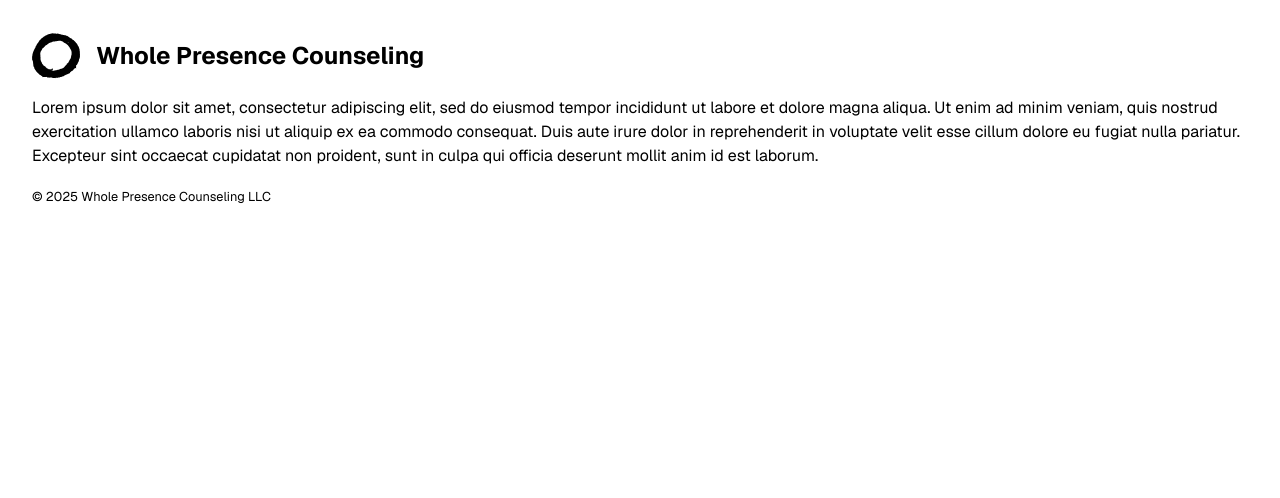
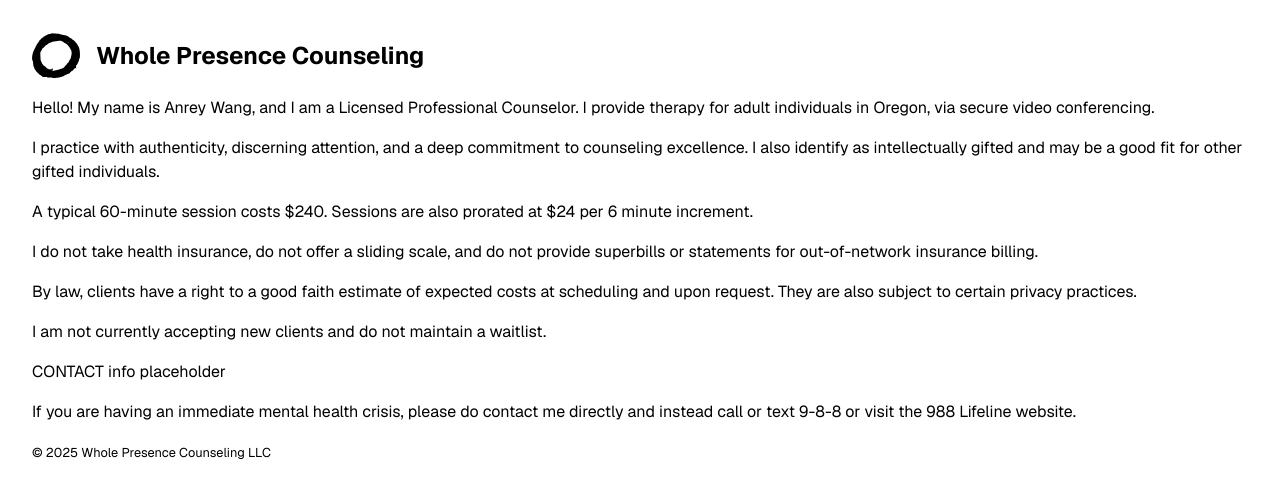
Before and after one commit to anreyw/wpc, a Next.js app: page / in a window 1280 px wide. Shown: the top 498 px of the page. Built offline with nearby package versions, Linux system fonts and the light colour scheme.

Commit message:
Updated content of page.tsx. Added antialiased class to rool layout.

```diff
--- a/app/layout.tsx
+++ b/app/layout.tsx
@@ -19,7 +19,7 @@ export default function RootLayout({
   children: React.ReactNode;
 }>) {
   return (
-    <html lang="en" className={geist.className}>
+    <html lang="en" className={`${geist.className} antialiased`}>
       <body className="m-8">
 	<Header />
         {children}
--- a/app/page.tsx
+++ b/app/page.tsx
@@ -1,7 +1,43 @@
 export default function Main() {
   return (
     <main>
-      <p>Lorem ipsum dolor sit amet, consectetur adipiscing elit, sed do eiusmod tempor incididunt ut labore et dolore magna aliqua. Ut enim ad minim veniam, quis nostrud exercitation ullamco laboris nisi ut aliquip ex ea commodo consequat. Duis aute irure dolor in reprehenderit in voluptate velit esse cillum dolore eu fugiat nulla pariatur. Excepteur sint occaecat cupidatat non proident, sunt in culpa qui officia deserunt mollit anim id est laborum.</p>
+      <p className="mb-4">
+	   Hello! My name is Anrey Wang, and I am a Licensed
+	   Professional Counselor. I provide therapy for adult
+	   individuals in Oregon, via secure video conferencing.
+      </p>
+      <p className="mb-4">
+	   I practice with authenticity, discerning attention, and a
+           deep commitment to counseling excellence. I also identify
+           as intellectually gifted and may be a good fit for other
+           gifted individuals.
+      </p>
+      <p className="mb-4">
+	   A typical 60-minute session costs $240. Sessions are also prorated
+           at $24 per 6 minute increment.
+      </p>
+
+      <p className="mb-4">
+	   I do not take health insurance, do not offer a sliding
+           scale, and do not provide superbills or statements for
+           out-of-network insurance billing.
+      </p>
+
+      <p className="mb-4">
+	   By law, clients have a right to a good faith estimate of
+           expected costs at scheduling and upon request. They are
+           also subject to certain <a href="#" target="_blank">privacy practices</a>.
+      </p>
+      <p className="mb-4">I am not currently accepting new clients and
+			    do not maintain a waitlist.</p>
+
+      <p className="mb-4">CONTACT info placeholder</p>
+
+      <p>If you are having an immediate mental
+      health crisis, please do contact me directly and
+      instead call or text <a href="tel:988">9-8-8</a> or visit the <a
+      href="https://988lifeline.org/"target="_blank">988 Lifeline
+      website</a>.</p>
     </main>
   )
 }
```
